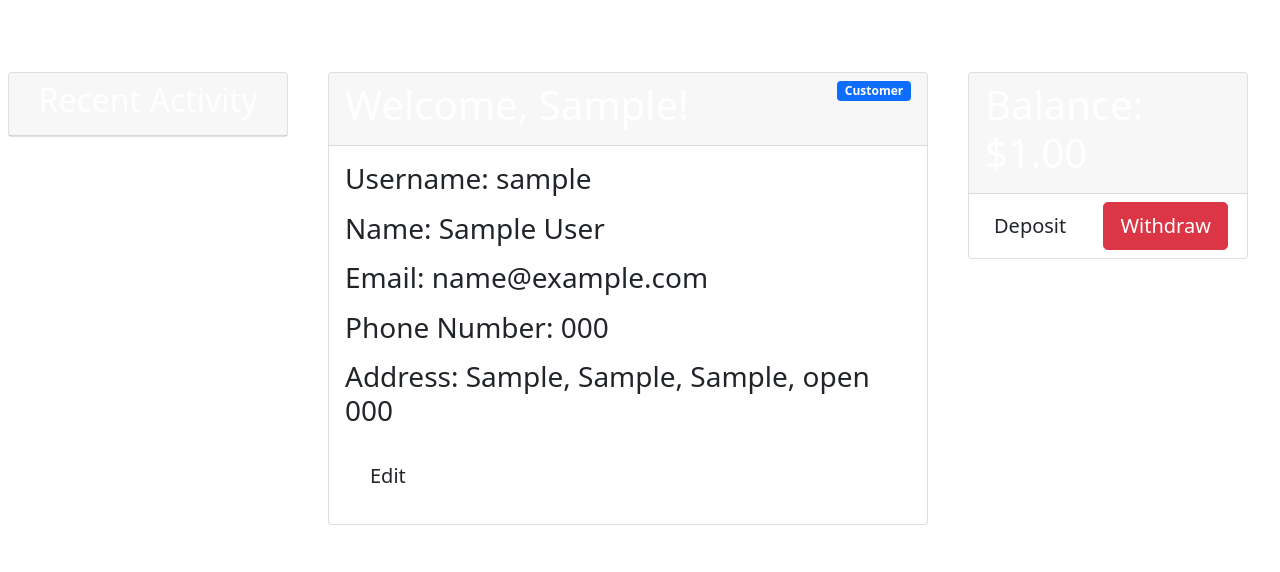
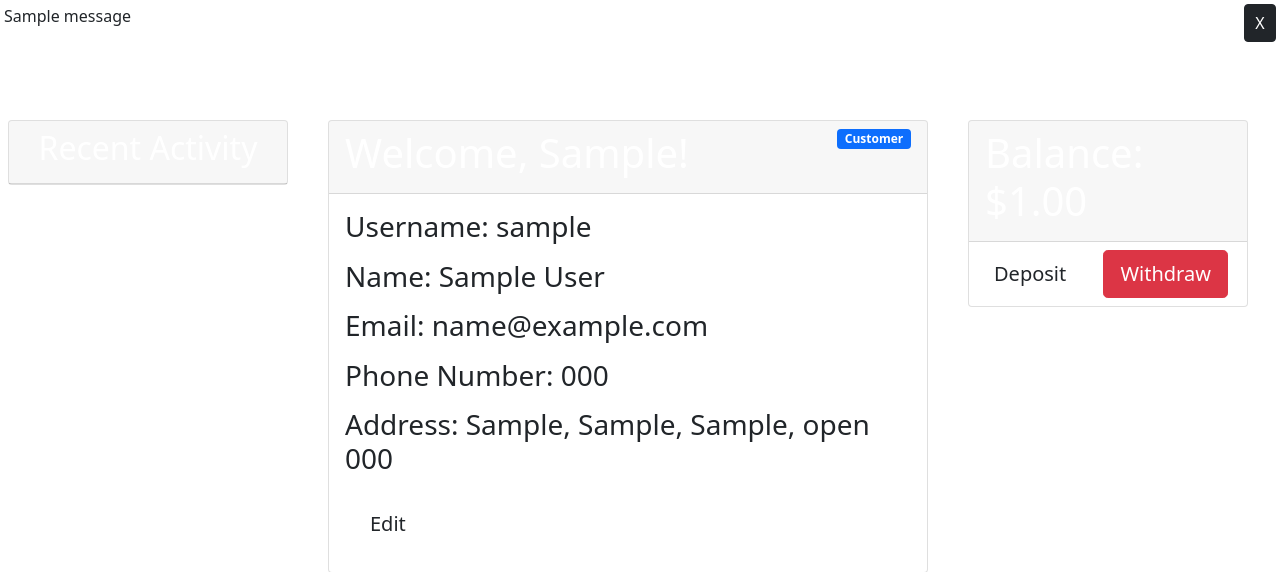
Before and after one commit to hagen-larsen-hl/3MusketeersAndARifleman, a Django app: page /main/ in a window 1280 px wide. Shown: the part 62-634 px from the top of the page. Before the commit the page ends 587 px from the top, so only its background shows below. Run offline with Django 4.2, Linux system fonts and the light colour scheme; a user stored in the database is signed in; tables that the repository leaves empty hold one stand-in row (values such as "Sample post"); one stand-in notice (Sample message) is shown; some libraries are stand-ins or nearby versions.

Commit message:
Made the messages framework actually look half decent

```diff
--- a/hustle/templates/base.html
+++ b/hustle/templates/base.html
@@ -106,6 +106,23 @@
                 </div>
             </div>
         </nav>
+        {% if messages %}
+        {% for message in messages %}
+	<div id="message-{{ forloop.counter }}" class="w-100 h-auto p-1 msg msg-{{ message.level_tag }}">
+            <p style="display:inline-block;width=calc(100% - 2em)">
+            {% if message.message.items %}
+            {% for k,v in message.message.items %}
+	    {{ k|title|cut:"_" }}: {{ v|first }}</br>
+	    {% endfor %}
+	    {% else %}
+	    {{ message }}
+	    {% endif %}
+	    </p>
+	    <a class="btn btn-dark px-0" style="display:inline-block;float:right;width:2em"
+                onclick="document.getElementById('message-{{ forloop.counter }}').style.display = 'none'">X</a>
+        </div>
+        {% endfor %}
+        {% endif %}
     </div>
 
     <div id="content" class="background vh-100">
```
Also changed, not shown: hustle/jobs/templates/jobs/view_job.html (+1 -8 lines), hustle/main/templates/main/login.html (+0 -7 lines), 1 other file.
